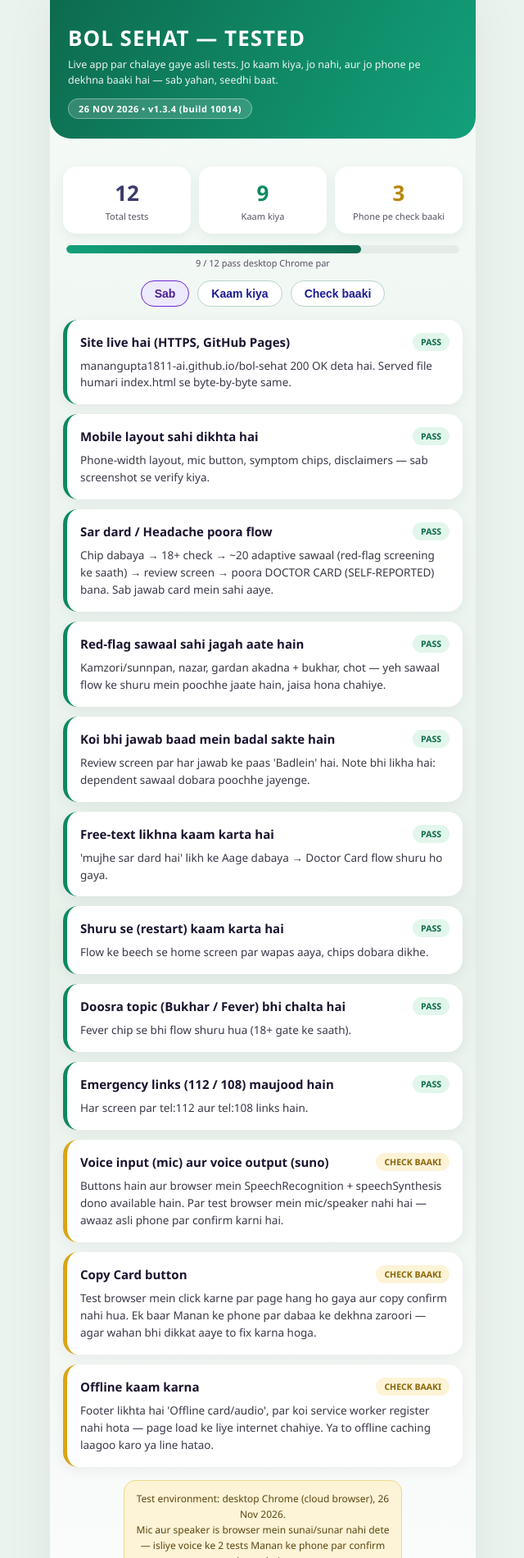
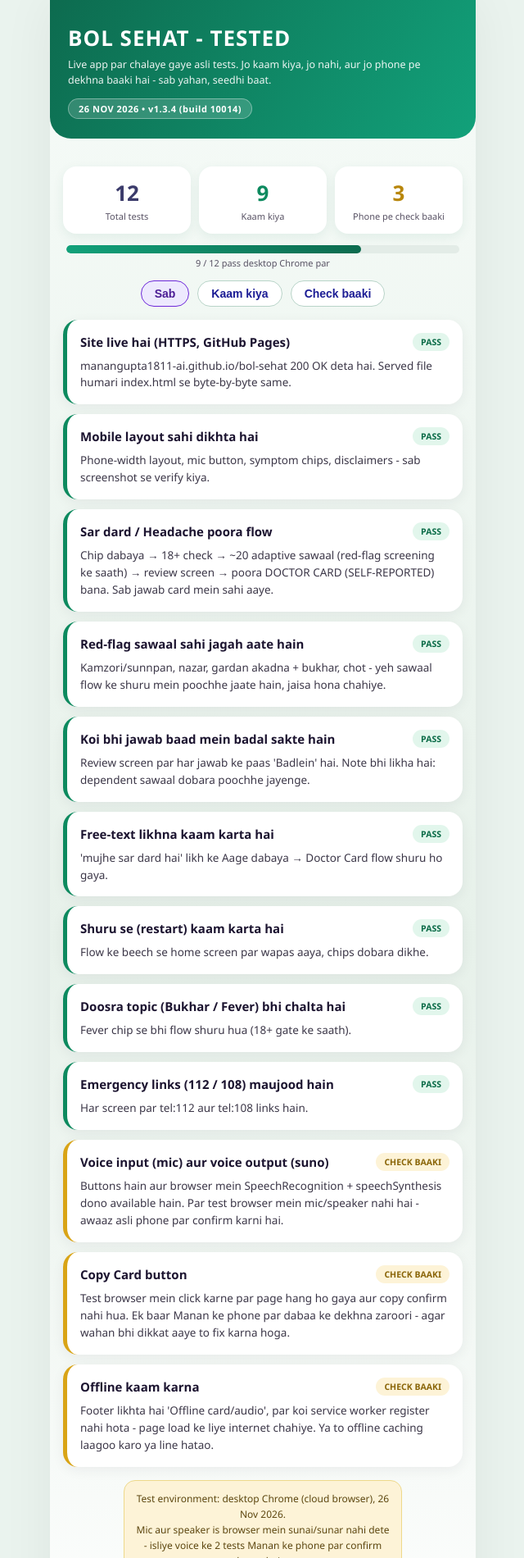
Before and after one commit to manangupta1811-AI/bol-sehat, a plain HTML site: page tested.html in a window 1280 px wide. Shown: the top 1900 px of the page at 82% size, without its empty margins (319-959 px from the left). Drawn offline with Linux system fonts and the light colour scheme.

Commit message:
Fix title and text formatting in tested.html

```diff
--- a/tested.html
+++ b/tested.html
@@ -3,7 +3,7 @@
 <head>
 <meta charset="utf-8">
 <meta name="viewport" content="width=device-width,initial-scale=1,viewport-fit=cover">
-<title>BOL SEHAT — Tested</title>
+<title>BOL SEHAT - Tested</title>
 <style>
   *{box-sizing:border-box;margin:0;padding:0}
   body{font-family:'Segoe UI','Noto Sans',system-ui,sans-serif;background:#eaf3ee;color:#1c1430;min-height:100vh}
@@ -41,8 +41,8 @@
 <body>
 <div id="app">
   <header>
-    <div class="logo">BOL SEHAT — TESTED</div>
-    <div class="tag">Live app par chalaye gaye asli tests. Jo kaam kiya, jo nahi, aur jo phone pe dekhna baaki hai — sab yahan, seedhi baat.</div>
+    <div class="logo">BOL SEHAT - TESTED</div>
+    <div class="tag">Live app par chalaye gaye asli tests. Jo kaam kiya, jo nahi, aur jo phone pe dekhna baaki hai - sab yahan, seedhi baat.</div>
     <span class="pill">26 NOV 2026 • v1.3.4 (build 10014)</span>
   </header>
   <main>
@@ -64,7 +64,7 @@
 
     <div class="heard">
       Test environment: desktop Chrome (cloud browser), 26 Nov 2026.<br>
-      Mic aur speaker is browser mein sunai/sunar nahi dete — isliye voice ke 2 tests Manan ke phone par confirm karne hain.<br>
+      Mic aur speaker is browser mein sunai/sunar nahi dete - isliye voice ke 2 tests Manan ke phone par confirm karne hain.<br>
       App khud kehta hai: student prototype, doctor-checked nahi.
     </div>
   </main>
@@ -75,17 +75,17 @@
 <script>
 const TESTS=[
  {t:"Site live hai (HTTPS, GitHub Pages)",c:"pass",r:"manangupta1811-ai.github.io/bol-sehat 200 OK deta hai. Served file humari index.html se byte-by-byte same."},
- {t:"Mobile layout sahi dikhta hai",c:"pass",r:"Phone-width layout, mic button, symptom chips, disclaimers — sab screenshot se verify kiya."},
+ {t:"Mobile layout sahi dikhta hai",c:"pass",r:"Phone-width layout, mic button, symptom chips, disclaimers - sab screenshot se verify kiya."},
  {t:"Sar dard / Headache poora flow",c:"pass",r:"Chip dabaya → 18+ check → ~20 adaptive sawaal (red-flag screening ke saath) → review screen → poora DOCTOR CARD (SELF-REPORTED) bana. Sab jawab card mein sahi aaye."},
- {t:"Red-flag sawaal sahi jagah aate hain",c:"pass",r:"Kamzori/sunnpan, nazar, gardan akadna + bukhar, chot — yeh sawaal flow ke shuru mein poochhe jaate hain, jaisa hona chahiye."},
+ {t:"Red-flag sawaal sahi jagah aate hain",c:"pass",r:"Kamzori/sunnpan, nazar, gardan akadna + bukhar, chot - yeh sawaal flow ke shuru mein poochhe jaate hain, jaisa hona chahiye."},
  {t:"Koi bhi jawab baad mein badal sakte hain",c:"pass",r:"Review screen par har jawab ke paas 'Badlein' hai. Note bhi likha hai: dependent sawaal dobara poochhe jayenge."},
  {t:"Free-text likhna kaam karta hai",c:"pass",r:"'mujhe sar dard hai' likh ke Aage dabaya → Doctor Card flow shuru ho gaya."},
  {t:"Shuru se (restart) kaam karta hai",c:"pass",r:"Flow ke beech se home screen par wapas aaya, chips dobara dikhe."},
  {t:"Doosra topic (Bukhar / Fever) bhi chalta hai",c:"pass",r:"Fever chip se bhi flow shuru hua (18+ gate ke saath)."},
  {t:"Emergency links (112 / 108) maujood hain",c:"pass",r:"Har screen par tel:112 aur tel:108 links hain."},
- {t:"Voice input (mic) aur voice output (suno)",c:"note",r:"Buttons hain aur browser mein SpeechRecognition + speechSynthesis dono available hain. Par test browser mein mic/speaker nahi hai — awaaz asli phone par confirm karni hai."},
- {t:"Copy Card button",c:"note",r:"Test browser mein click karne par page hang ho gaya aur copy confirm nahi hua. Ek baar Manan ke phone par dabaa ke dekhna zaroori — agar wahan bhi dikkat aaye to fix karna hoga."},
- {t:"Offline kaam karna",c:"note",r:"Footer likhta hai 'Offline card/audio', par koi service worker register nahi hota — page load ke liye internet chahiye. Ya to offline caching laagoo karo ya line hatao."}
+ {t:"Voice input (mic) aur voice output (suno)",c:"note",r:"Buttons hain aur browser mein SpeechRecognition + speechSynthesis dono available hain. Par test browser mein mic/speaker nahi hai - awaaz asli phone par confirm karni hai."},
+ {t:"Copy Card button",c:"note",r:"Test browser mein click karne par page hang ho gaya aur copy confirm nahi hua. Ek baar Manan ke phone par dabaa ke dekhna zaroori - agar wahan bhi dikkat aaye to fix karna hoga."},
+ {t:"Offline kaam karna",c:"note",r:"Footer likhta hai 'Offline card/audio', par koi service worker register nahi hota - page load ke liye internet chahiye. Ya to offline caching laagoo karo ya line hatao."}
 ];
 const list=document.getElementById('list');
 function render(f){
```
